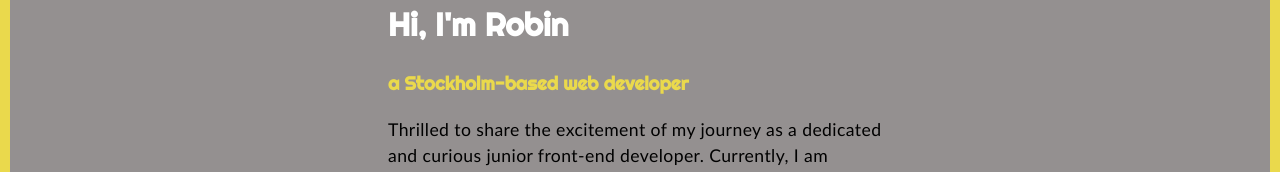
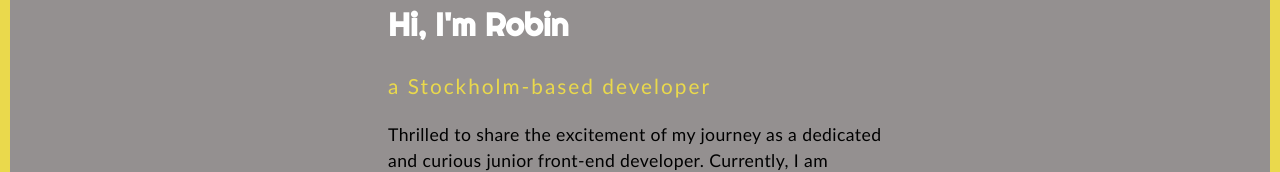
Before and after one commit to r0binsahin/portfolio_react, a React (Vite) app: page / in a window 1280 px wide. Shown: the part 376-548 px from the top of the page. Built offline with nearby package versions, Linux system fonts and the light colour scheme.

Commit message:
(style): intro

```diff
--- a/src/component/introSection/IntroSection.tsx
+++ b/src/component/introSection/IntroSection.tsx
@@ -13,7 +13,7 @@ export const IntroSection = () => {
       </div>
 
       <h1>Hi, I'm Robin</h1>
-      <h3>a Stockholm-based web developer</h3>
+      <h3>a Stockholm-based developer</h3>
       <p>
         Thrilled to share the excitement of my journey as a dedicated and
         curious junior front-end developer. Currently, I am immersed in an
--- a/src/component/introSection/introSection.scss
+++ b/src/component/introSection/introSection.scss
@@ -33,6 +33,11 @@
 
   h3 {
     color: $secondaryColorYellow;
+    font-family: "Gill Sans", "Gill Sans MT", Calibri, "Trebuchet MS",
+      sans-serif;
+    font-weight: 500;
+    letter-spacing: 2px;
+    font-size: 1.3rem;
   }
 
   p {
```
